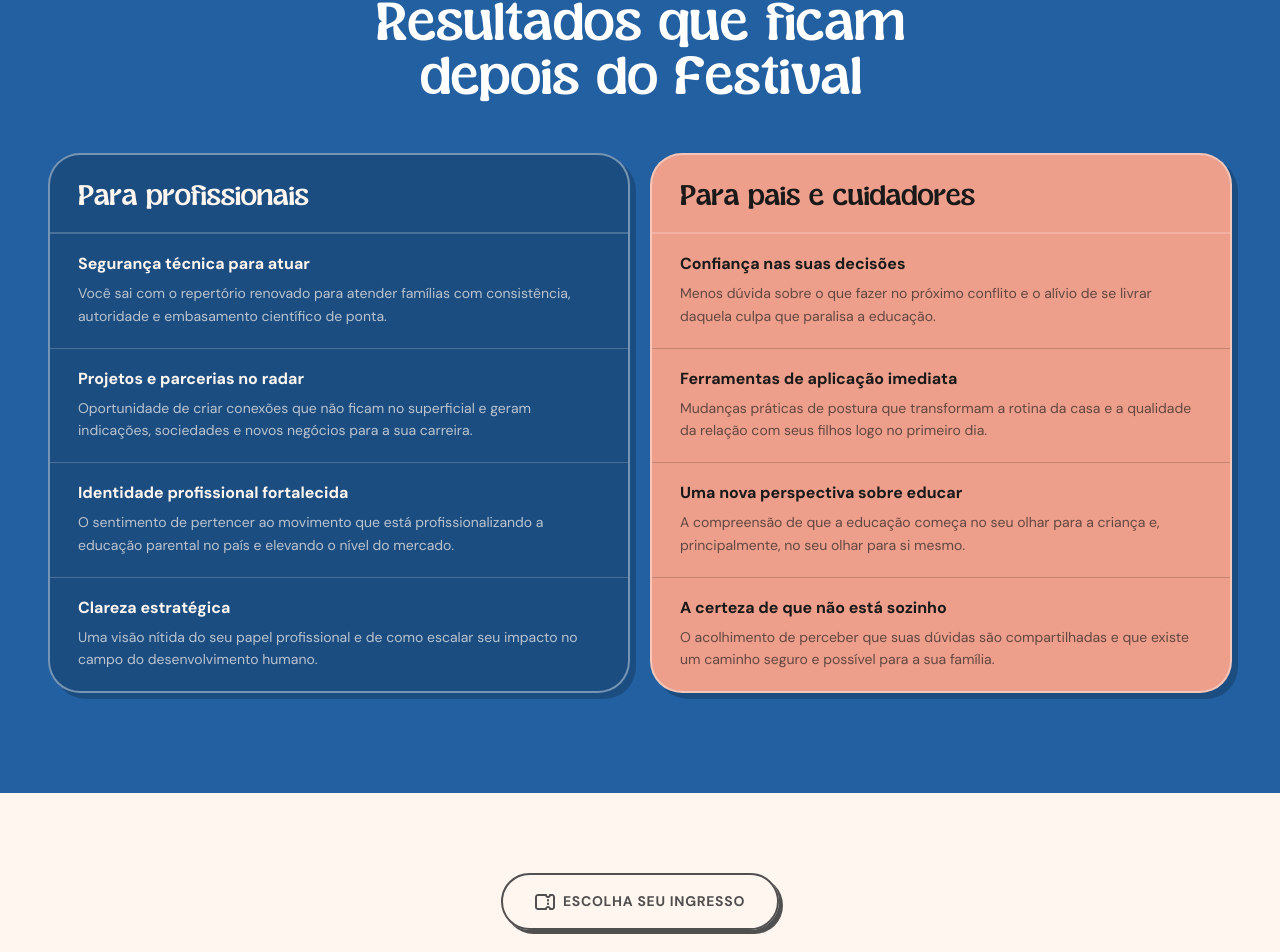
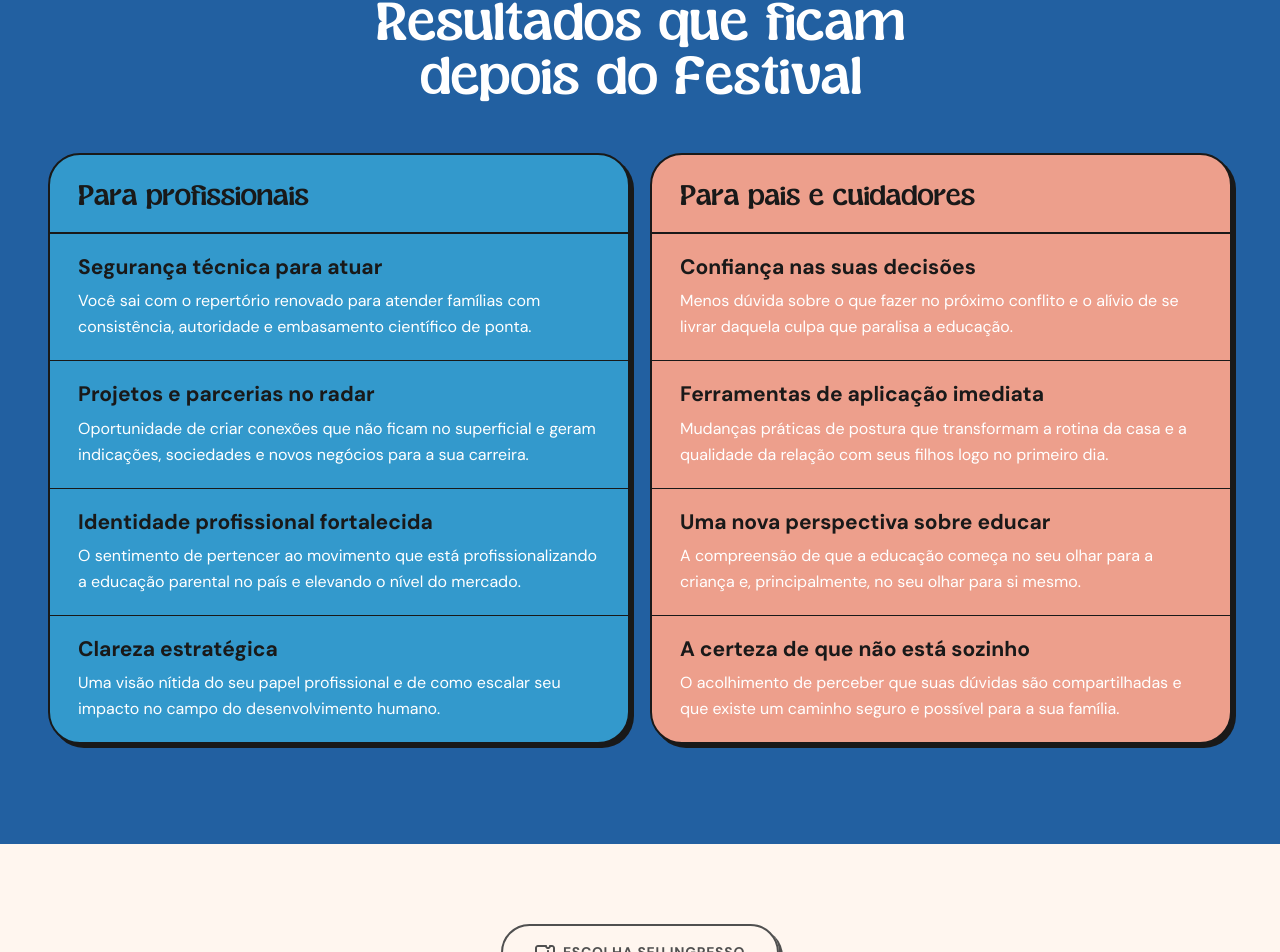
Before and after one commit to oanthonydesign/-LP-Festival-parental, a Next.js app: page / in a window 1280 px wide. Shown: the part 6218-7170 px from the top of the page. Built offline with nearby package versions, Linux system fonts and the light colour scheme.

Commit message:
style: atualiza cores e tipografia do SectionTakeaways e ajuste de ícone no Section6

```diff
--- a/src/components/sections/SectionTakeaways.tsx
+++ b/src/components/sections/SectionTakeaways.tsx
@@ -2,10 +2,10 @@ const GROUPS = [
   {
     id: "profissionais",
     label: "Para profissionais",
-    bgColor: "bg-[#1b4d81]",
-    textColor: "text-[#fff6ef]",
-    dividerColor: "border-[#fff6ef]/20",
-    descColor: "text-[#fff6ef]/70",
+    bgColor: "bg-[#3399CC]",
+    textColor: "text-[#191919]",
+    dividerColor: "border-[#191919]",
+    descColor: "text-white",
     items: [
       {
         title: "Segurança técnica para atuar",
@@ -34,8 +34,8 @@ const GROUPS = [
     label: "Para pais e cuidadores",
     bgColor: "bg-[#ED9F8C]",
     textColor: "text-[#191919]",
-    dividerColor: "border-[#191919]/20",
-    descColor: "text-[#191919]/65",
+    dividerColor: "border-[#191919]",
+    descColor: "text-white",
     items: [
       {
         title: "Confiança nas suas decisões",
@@ -81,10 +81,10 @@ export default function SectionTakeaways() {
           {GROUPS.map((group) => (
             <div
               key={group.id}
-              className={`${group.bgColor} border-2 border-white/40 border-solid rounded-[32px] shadow-[6px_6px_0px_0px_rgba(0,0,0,0.2)] overflow-hidden`}
+              className={`${group.bgColor} border-2 border-[#191919] border-solid rounded-[32px] shadow-[4px_4px_0px_0px_#191919] overflow-hidden`}
             >
               {/* Panel Header */}
-              <div className={`px-7 pt-7 pb-5 border-b-2 border-white/20`}>
+              <div className={`px-7 pt-7 pb-5 border-b-2 border-[#191919]`}>
                 <h3 className={`font-sugar-peachy text-[28px] md:text-[34px] tracking-[-1px] leading-[0.85] ${group.textColor}`}>
                   {group.label}
                 </h3>
@@ -97,10 +97,10 @@ export default function SectionTakeaways() {
                     key={idx}
                     className={`flex flex-col gap-2 px-7 py-5 ${idx < group.items.length - 1 ? `border-b border-solid ${group.dividerColor}` : ""}`}
                   >
-                    <h4 className={`font-dm-sans font-bold text-[15px] md:text-[16px] leading-tight ${group.textColor}`}>
+                    <h4 className={`font-dm-sans font-bold text-[15px] md:text-[21px] leading-tight ${group.textColor}`}>
                       {item.title}
                     </h4>
-                    <p className={`font-dm-sans text-[13px] md:text-[14px] leading-relaxed ${group.descColor}`}>
+                    <p className={`font-dm-sans text-[13px] md:text-[16px] leading-relaxed ${group.descColor}`}>
                       {item.description}
                     </p>
                   </div>
```
